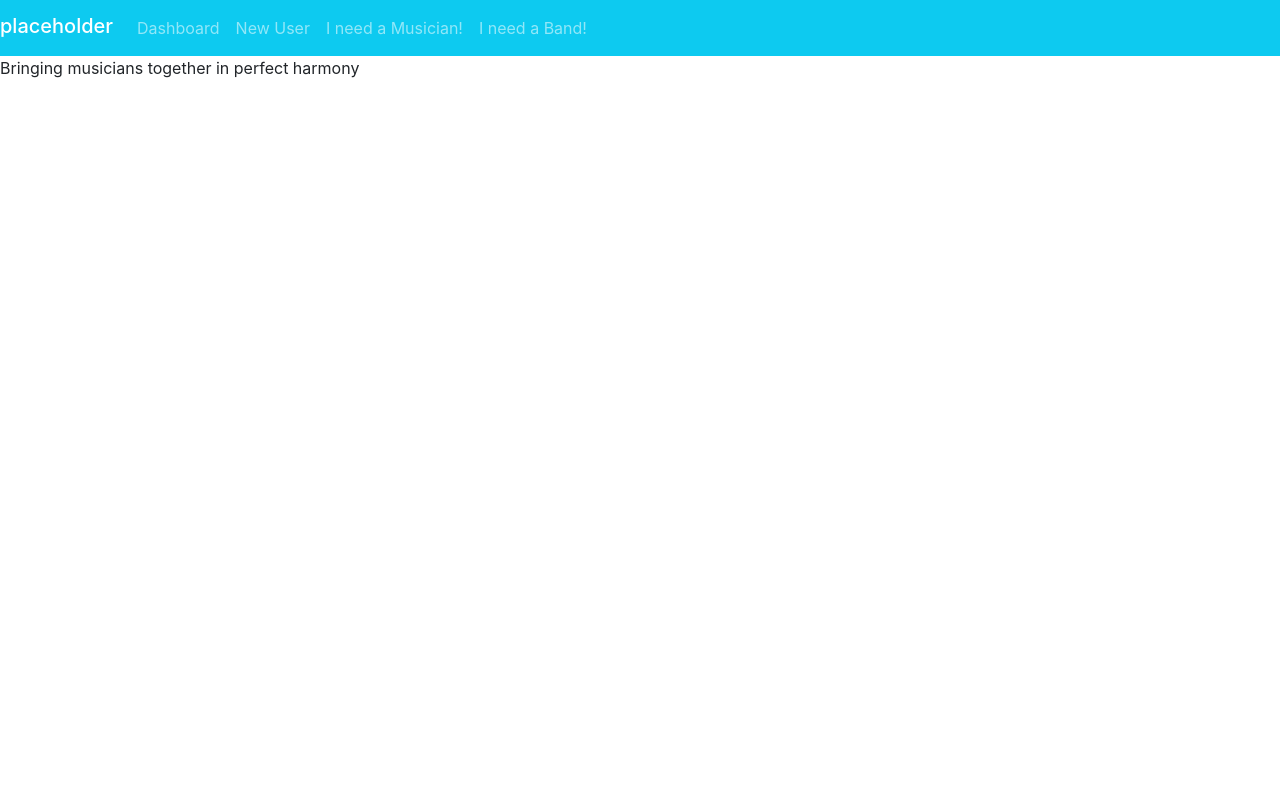
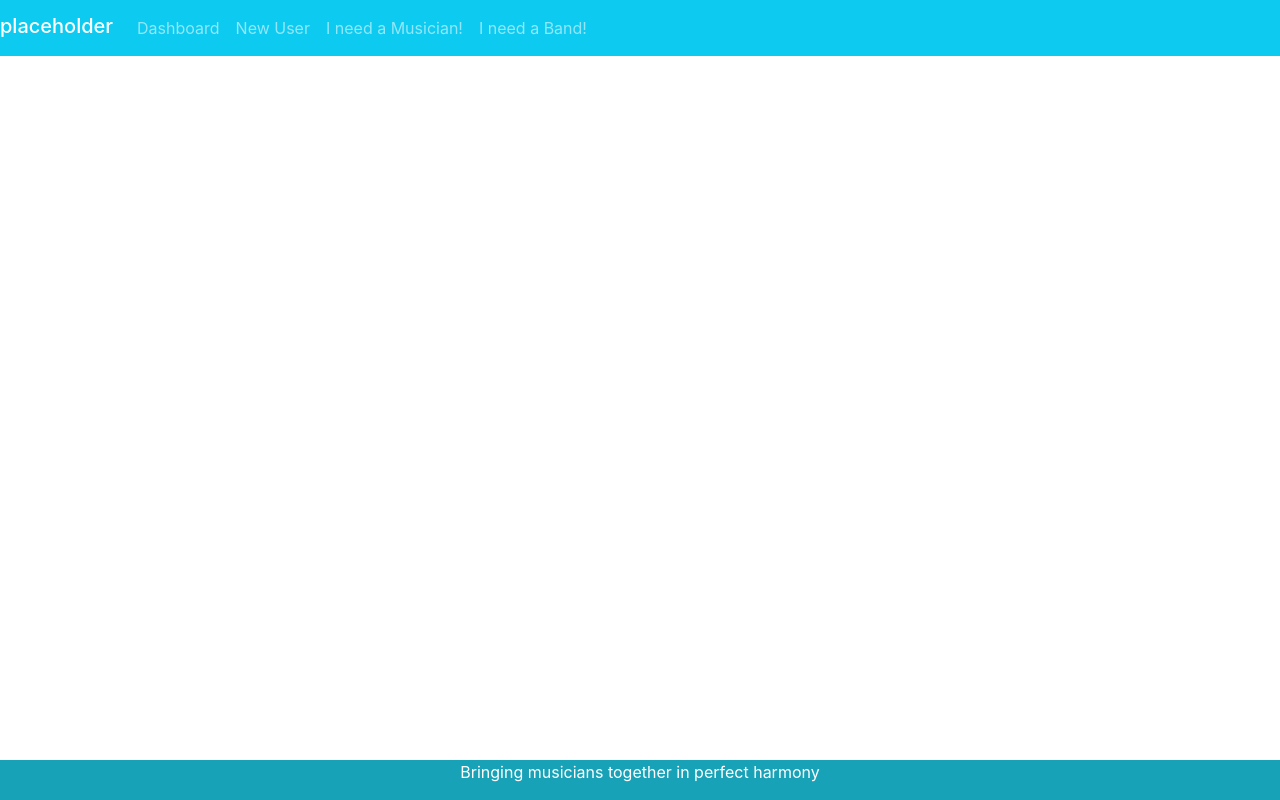
Before and after one commit to NW-Scrappy/duet, a React (Create React App) app in the folder client/: page /about in a window 1280 px wide. Built offline with nearby package versions, Linux system fonts and the light colour scheme.

Commit message:
added CSS

```diff
--- a/client/src/App.css
+++ b/client/src/App.css
@@ -12,3 +12,13 @@
   text-align: center;
   margin-top: 25px;
 }
+
+.footer {
+  position: fixed;
+  left: 0;
+  bottom: 0;
+  width: 100%;
+  background-color: #17A2B8;
+  color: white;
+  text-align: center;
+}
```
